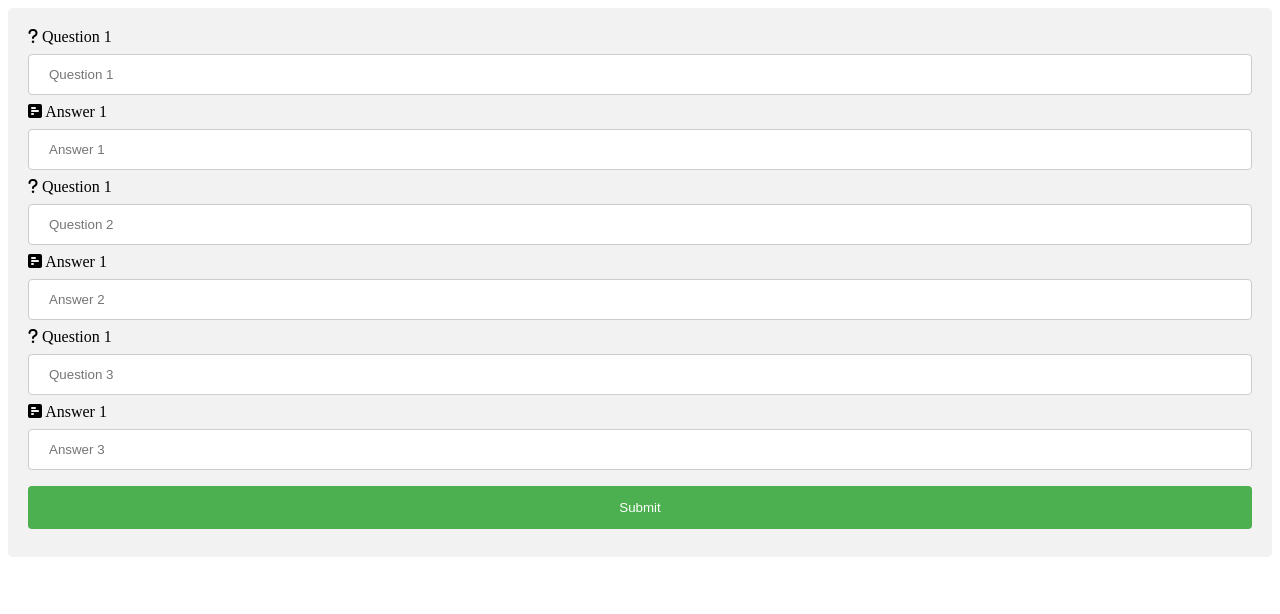
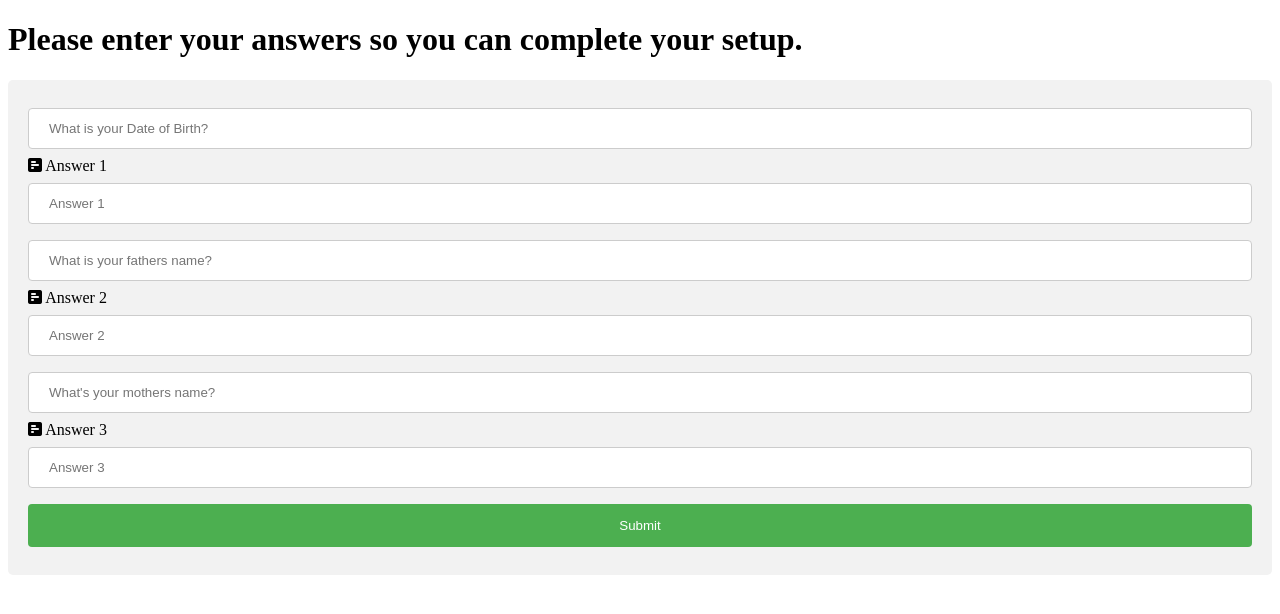
Before and after one commit to karthikrocks/Website1, a Flask app: page /setup in a window 1280 px wide. Shown: the top 614 px of the page. Run offline with Flask 2, Linux system fonts and the light colour scheme; some libraries are stand-ins or nearby versions.

Commit message:
Changes Made

```diff
--- a/website/app.py
+++ b/website/app.py
@@ -59,7 +59,7 @@ def main_register():
                     db.AddUser(username, email, password)
                     my_database.close()
                     flash("Sign Up Successful!")
-                    return render_template('home.html', name=session["name"])
+                    return render_template('my_home.html', name=session["name"])
     flash("Cannot Register with no details!")
     return redirect(url_for("main_register"))
 
@@ -168,27 +168,24 @@ def page_not_found(e):
 
 @app.route('/setup', methods=['GET', 'POST'])
 def setup():
+    if request.method == 'POST':
+        a_1 = request.form["a_1"]
+        a_2 = request.form["a_2"]
+        a_3 = request.form["a_3"]
 
-    if request.method == 'POST':
-        q_1 = request.form["q_1"]
-        a_1 = request.form["a_1"]
-        q_2 = request.form["q_2"]
-        a_2 = request.form["a_2"]
-        q_3 = request.form["q_3"]
-        q_3 = request.form["a_3"]
+
         my_database = mysql.connector.connect(host="localhost", user="root", passwd="karthi@0709",
                                           database="karthikDB")
         curser = my_database.cursor()
-        sql1 = "Insert into karthikdb.user_question_map(Question) values(%(question)s)"
-        curser.execute(sql1, {"question": q_1})
-        curser.execute(sql1, {"question": q_2})
-        curser.execute(sql1, {"question": q_3})
-        my_database.commit()
-        sql2 = "Insert into karthikdb.user_question_map(userId, Question_id, Answer) values(%(userId)s, %(Question_id)s, %(Answer)s)"
-        UserId = db.GetUserId('rishist@gmail.com')
-        Question_id = db.GetQuestionId(q_1)
-        curser.execute(sql1, {"userId": UserId, "Question_id": Question_id, "Answer": a_1})
-        my_database.commit()
-    return render_template('q-a.html')
+
+
+
+        db.AddAnswer(a_1, session["email"], "What is your Date of Birth?")
+        db.AddAnswer(a_2, session["email"], "What is your fathers name?")
+        db.AddAnswer(a_3, session["email"], "What's your mothers name?")
+        flash("Successfully Created your account!")
+        return redirect(url_for("home"))
+
+    return render_template('q-a.html', q_1="What is your Date of Birth?", q_2="What is your fathers name?", q_3="What's your mothers name?")
 if __name__ == "__main__":
     app.run(debug=True, port=1000, host='0.0.0.0')
--- a/website/templates/home.html
+++ b/website/templates/home.html
@@ -83,6 +83,8 @@
     </ul>
     <div class="welcome-text">
         <h2>Welcome back </h2><h1>{{ name }}!!</h1>
+        <h3>Almost Done, Just Set your Questions and then your all set!</h3>
+        <a href="/setup">Set Questions</a>
     </div>
 </div>
 
--- a/website/templates/q-a.html
+++ b/website/templates/q-a.html
@@ -39,31 +39,28 @@ div {
 }
 </style>
 <body>
-
+<h1>Please enter your answers so you can complete your setup.</h1>
 <div>
     <form method="POST">
-        <i class="fas fa-question"></i>
-    <label for="fname">Question 1</label>
-    <input type="text" id="fname" name="q_1" placeholder="Question 1">
+    <input type="text" id="fname" name="q_1" placeholder="{{q_1}}" readonly>
 
     <i class="fas fa-poll-h"></i>
     <label for="lname">Answer 1</label>
     <input type="text" id="lname" name="a_1" placeholder="Answer 1">
 
-    <i class="fas fa-question"></i>
-    <label for="fname">Question 1</label>
-    <input type="text" id="fname" name="q_2" placeholder="Question 2">
+
+    <input type="text" id="fname" name="q_1" placeholder="{{q_2}}" readonly>
 
     <i class="fas fa-poll-h"></i>
-    <label for="fname">Answer 1</label>
+    <label for="fname">Answer 2</label>
     <input type="text" id="fname" name="a_2" placeholder="Answer 2">
 
-    <i class="fas fa-question"></i>
-    <label for="fname">Question 1</label>
-    <input type="text" id="fname" name="q_3" placeholder="Question 3">
+
+    <input type="text" id="fname" name="q_1" placeholder="{{q_3}}" readonly>
+
 
     <i class="fas fa-poll-h"></i>
-    <label for="fname">Answer 1</label>
+    <label for="fname">Answer 3</label>
     <input type="text" id="fname" name="a_3" placeholder="Answer 3">
 
     <input type="submit" value="Submit">
```
Also changed, not shown: website/DataBase/db.py (+22 -3 lines).
